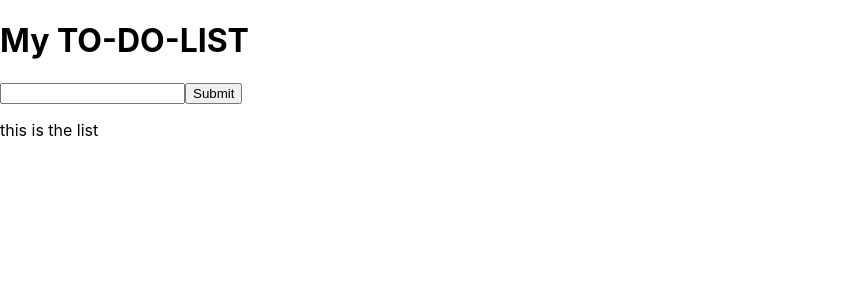
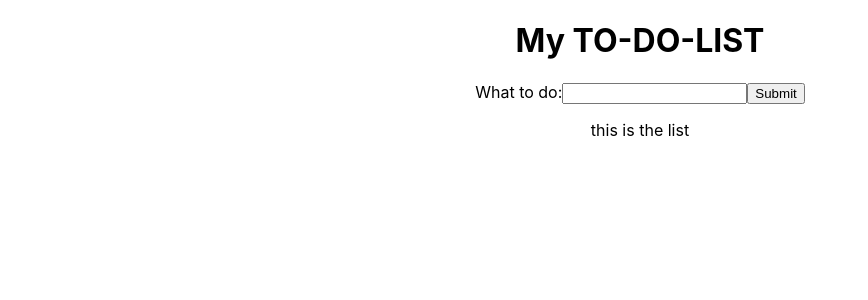
Before and after one commit to jessie-pann/to-do-list, a React (Create React App) app: page / in a window 1280 px wide. Shown: the top 300 px of the page, without its empty margins (0-868 px from the left). Built offline with nearby package versions, Linux system fonts and the light colour scheme.

Commit message:
adding styled component

```diff
--- a/package.json
+++ b/package.json
@@ -13,6 +13,7 @@
     "react": "^18.3.1",
     "react-dom": "^18.3.1",
     "react-scripts": "5.0.1",
+    "styled-components": "^6.1.11",
     "typescript": "^4.9.5",
     "web-vitals": "^2.1.4"
   },
--- a/src/App.tsx
+++ b/src/App.tsx
@@ -1,11 +1,15 @@
-import React from "react";
 import ToDoList from "./components/lists";
 import AddList from "./components/add-box";
+import styled from "styled-components";
+
+const Heading = styled.h1`
+  text-align: center;
+`;
 
 function App() {
   return (
     <>
-      <h1>My TO-DO-LIST</h1>
+      <Heading>My TO-DO-LIST</Heading>
       <AddList />
       <ToDoList />
     </>
--- a/src/components/add-box.tsx
+++ b/src/components/add-box.tsx
@@ -1,13 +1,23 @@
 import React, { useState } from "react";
+import styled from "styled-components";
+
+const Addingbox = styled.div`
+  text-align: center;
+`;
 
 const AddList = () => {
   //   const [newList, setNewList] = useState("");
 
   return (
-    <>
-      <input type="text" />
-      <button>Submit</button>
-    </>
+    <Addingbox>
+      <form>
+        <label>
+          What to do:
+          <input type="text" />
+        </label>
+        <button>Submit</button>
+      </form>
+    </Addingbox>
   );
 };
 
--- a/src/components/lists.tsx
+++ b/src/components/lists.tsx
@@ -1,7 +1,16 @@
 import React from "react";
+import styled from "styled-components";
+
+const Listsbox = styled.div`
+  text-align: center;
+`;
 
 const ToDoList = () => {
-  return <p>this is the list</p>;
+  return (
+    <Listsbox>
+      <p>this is the list</p>
+    </Listsbox>
+  );
 };
 
 export default ToDoList;
```
Also changed, not shown: 1 other file (tests, documents, lock files or other folders).
